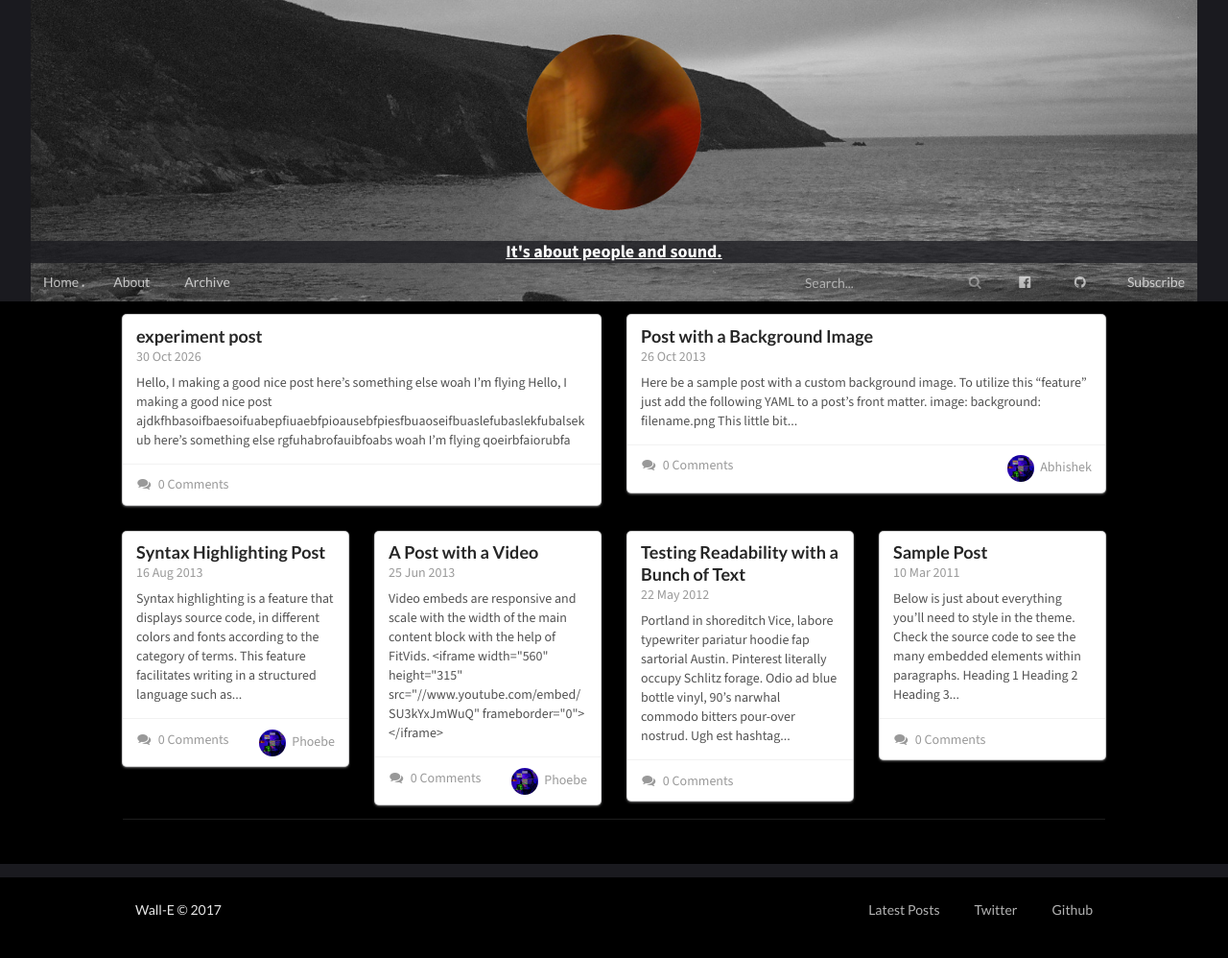
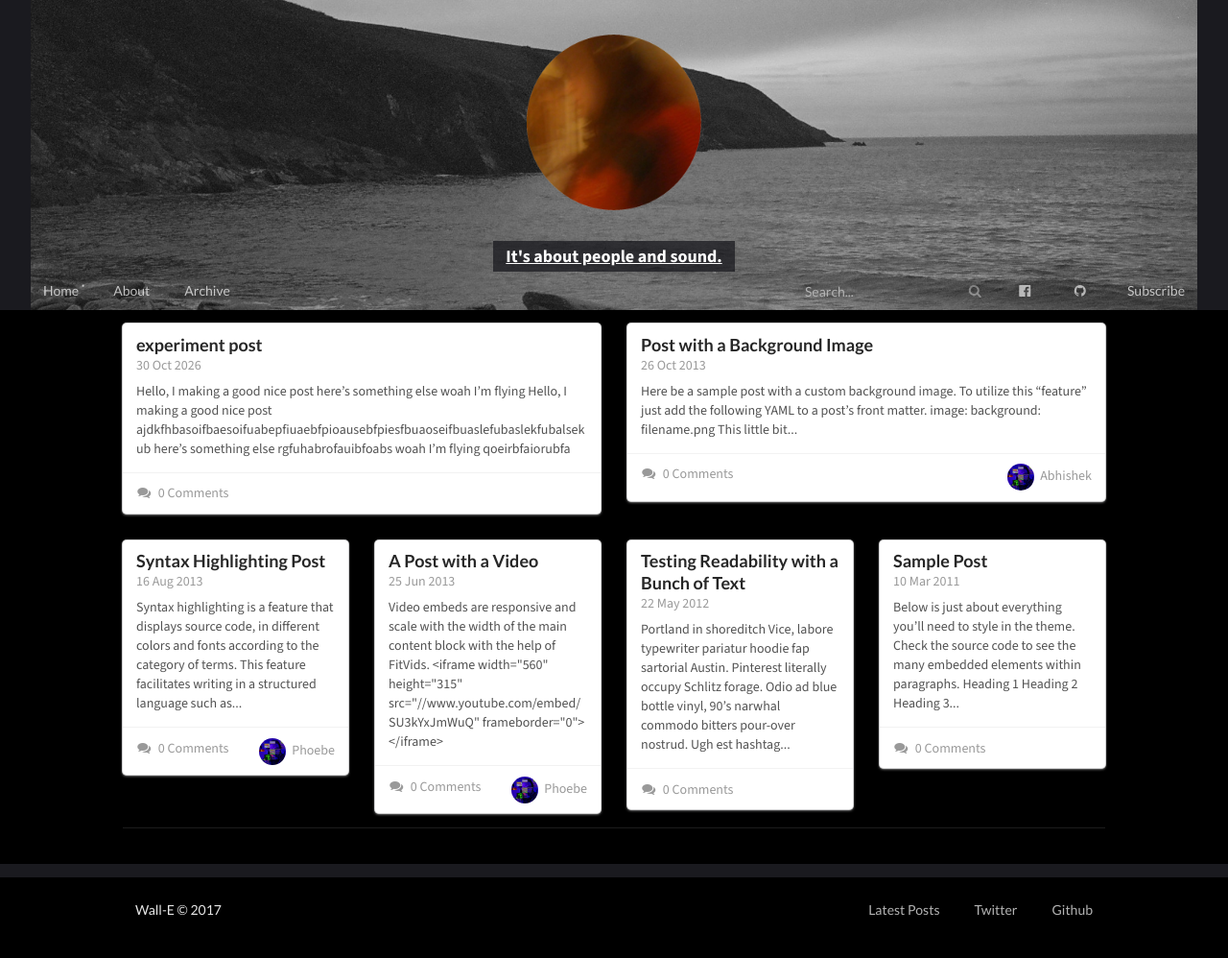
Before and after one commit to ZOOCHOSIS-BLOG/ZOOCHOSIS-BLOG.github.io, a Jekyll site: the page built from index.html, in a window 1280 px wide. Shown: the whole page at 96% size. Built offline with Jekyll 4.4.1, drawn with Linux system fonts in a browser that asks for light colours; the list of posts is cut into pages by our own code; comment, search, counter and statistics services are not loaded.

Commit message:
desc bar table-ised

```diff
--- a/assets/css/main.css
+++ b/assets/css/main.css
@@ -60,6 +60,10 @@ header {
     font-weight: 700;
     text-decoration-line: underline;
     text-align: center;
+    display: table;
+    margin-left: auto;
+    margin-right: auto;
+    padding: 0.25em 0.75em;
     background-color: rgba(26, 26, 31, 0.75);
 }
 
```
